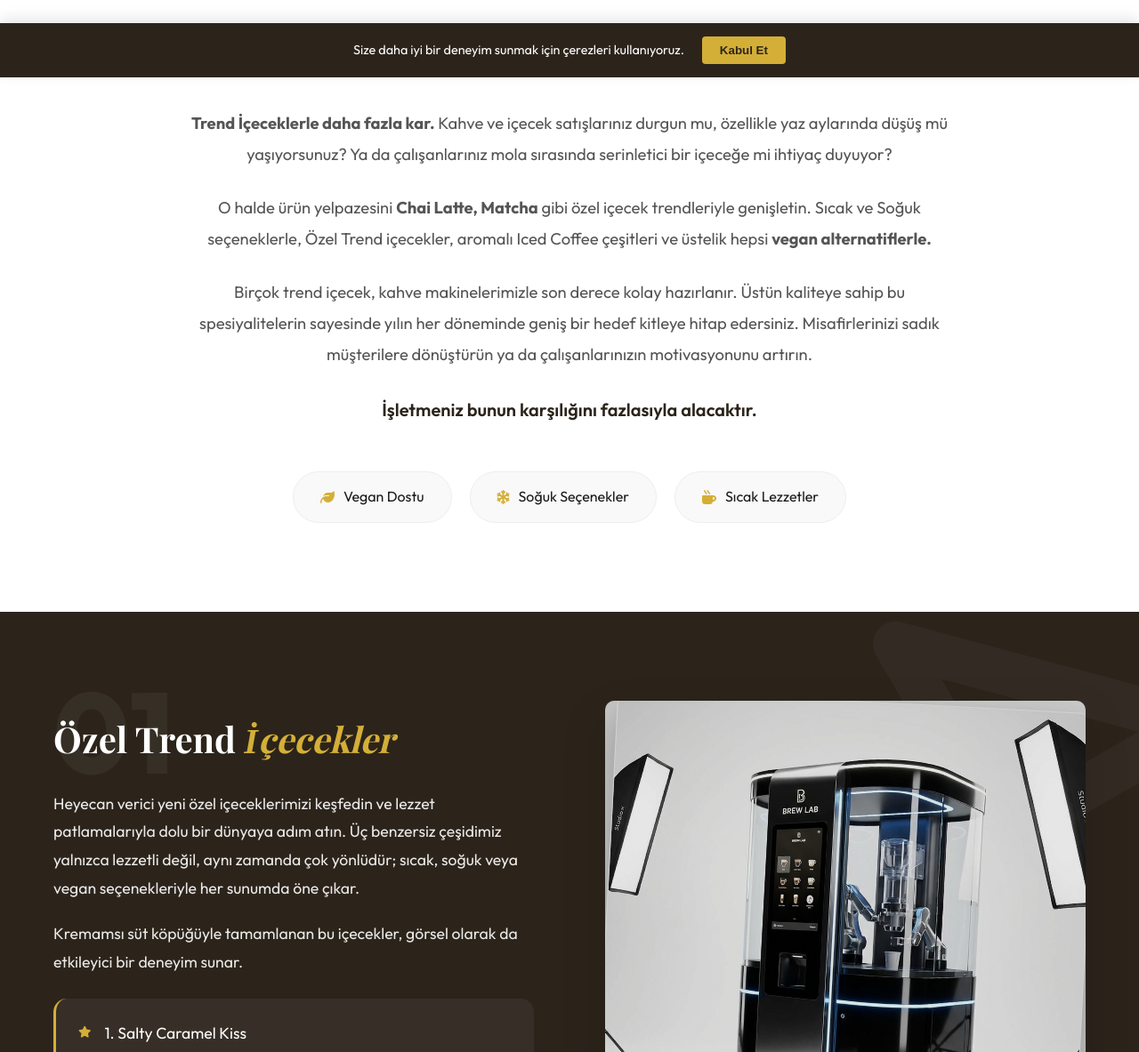
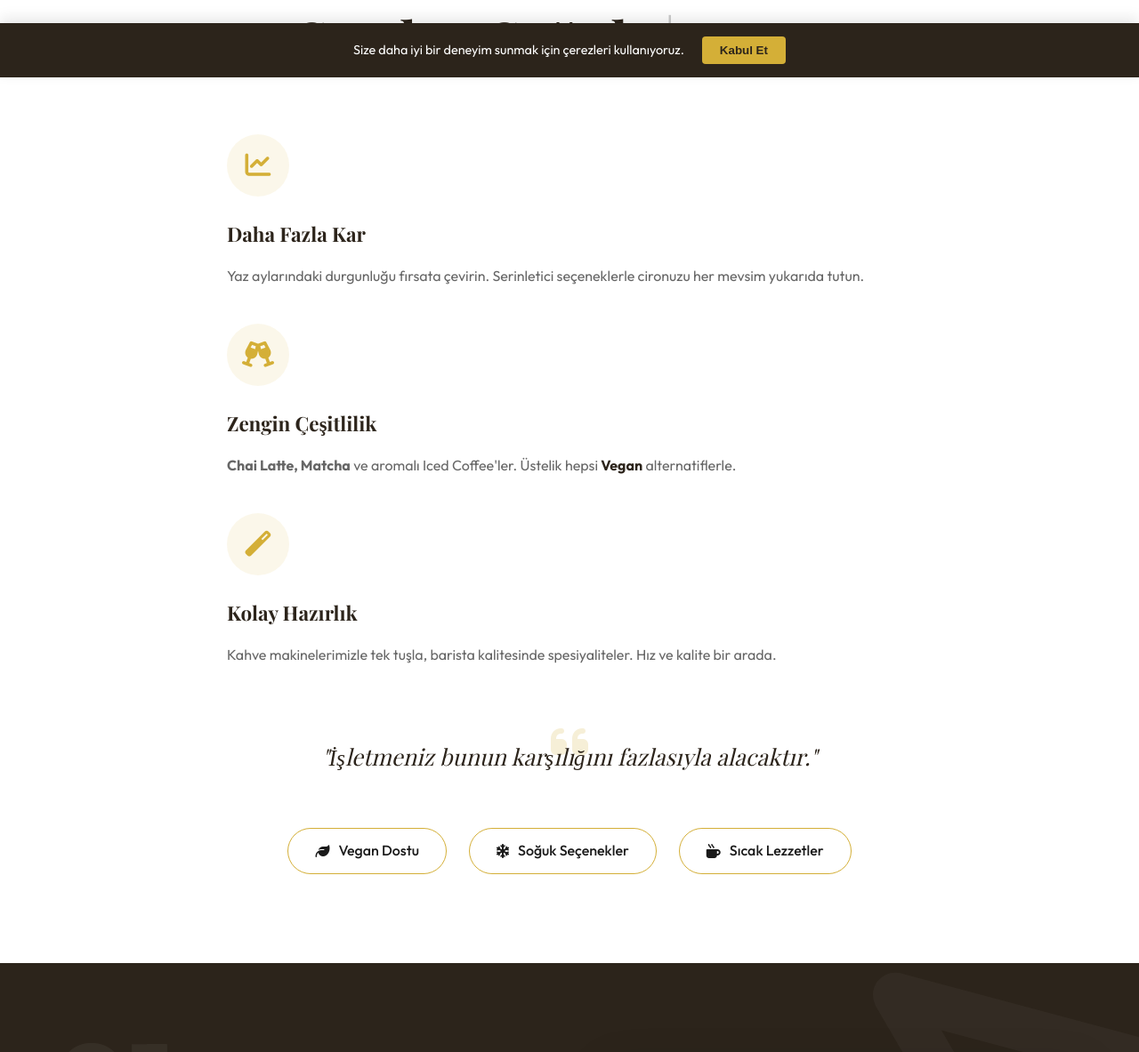
Before and after one commit to gokhanyigit06/Macc-cino, a plain HTML site: page trends.html in a window 1280 px wide. Shown: the part 713-1896 px from the top of the page at 89% size. Drawn offline with nearby package versions, Linux system fonts and the light colour scheme; a web font is replaced by a local one.

Commit message:
style: Visual upgrade for trends.html intro section - card grid & premium typography

```diff
--- a/trends.html
+++ b/trends.html
@@ -139,50 +139,101 @@
 
     <!-- Intro Text Section: Sıcak - Soğuk - Vegan -->
     <section class="section" style="padding: 100px 0; background-color: #fff;">
-        <div class="container reveal" style="text-align: center; max-width: 900px;">
+        <div class="container reveal" style="text-align: center; max-width: 850px;">
             <span
-                style="display: block; color: var(--primary-dark); font-size: 1rem; font-weight: 700; letter-spacing: 2px; text-transform: uppercase; margin-bottom: 15px;">FIRSATLARI
+                style="display: block; color: var(--primary-dark); font-size: 0.9rem; font-weight: 800; letter-spacing: 3px; text-transform: uppercase; margin-bottom: 20px; font-family: 'Outfit', sans-serif; opacity: 0.7;">FIRSATLARI
                 YAKALAYIN</span>
+
             <h2
-                style="font-size: 3rem; color: var(--primary-dark); margin-bottom: 40px; font-family: 'Playfair Display', serif;">
-                Sıcak – Soğuk - <span style="color: var(--accent-gold); font-style: italic;">Vegan</span>
+                style="font-size: 3.8rem; color: var(--primary-dark); margin-bottom: 50px; font-family: 'Playfair Display', serif; line-height: 1.2;">
+                Sıcak – Soğuk <span style="margin: 0 10px; color: #ccc; font-weight: 300;">|</span> <span
+                    style="color: var(--accent-gold); font-style: italic; font-weight: 400;">Vegan</span>
             </h2>
 
-            <div style="font-size: 1.15rem; line-height: 1.9; color: #555;">
-                <p style="margin-bottom: 25px;">
-                    <strong>Trend İçeceklerle daha fazla kar.</strong> Kahve ve içecek satışlarınız durgun mu, özellikle
-                    yaz aylarında düşüş mü yaşıyorsunuz?
-                    Ya da çalışanlarınız mola sırasında serinletici bir içeceğe mi ihtiyaç duyuyor?
-                </p>
-                <p style="margin-bottom: 25px;">
-                    O halde ürün yelpazesini <strong>Chai Latte, Matcha</strong> gibi özel içecek trendleriyle
-                    genişletin.
-                    Sıcak ve Soğuk seçeneklerle, Özel Trend içecekler, aromalı Iced Coffee çeşitleri ve üstelik hepsi
-                    <strong>vegan alternatiflerle.</strong>
-                </p>
-                <p style="margin-bottom: 25px;">
-                    Birçok trend içecek, kahve makinelerimizle son derece kolay hazırlanır. Üstün kaliteye sahip bu
-                    spesiyalitelerin sayesinde
-                    yılın her döneminde geniş bir hedef kitleye hitap edersiniz. Misafirlerinizi sadık müşterilere
-                    dönüştürün ya da çalışanlarınızın motivasyonunu artırın.
-                </p>
-                <p style="font-weight: 600; color: var(--primary-dark); font-size: 1.25rem;">
-                    İşletmeniz bunun karşılığını fazlasıyla alacaktır.
-                </p>
+            <!-- Visual Feature Grid (Replaces Text Wall) -->
+            <div class="grid-3" style="gap: 40px; margin: 40px 0 60px; text-align: left;">
+
+                <!-- Card 1: Profit & Seasonality -->
+                <div style="padding: 20px; transition: transform 0.3s;"
+                    onmouseover="this.style.transform='translateY(-5px)'"
+                    onmouseout="this.style.transform='translateY(0)'">
+                    <div
+                        style="width: 70px; height: 70px; background: rgba(212, 175, 55, 0.1); border-radius: 50%; display: flex; align-items: center; justify-content: center; margin-bottom: 25px;">
+                        <i class="fas fa-chart-line" style="color: var(--accent-gold); font-size: 1.8rem;"></i>
+                    </div>
+                    <h3
+                        style="font-family: 'Playfair Display', serif; font-size: 1.4rem; color: var(--primary-dark); margin-bottom: 15px;">
+                        Daha Fazla Kar</h3>
+                    <p style="font-size: 1rem; color: #666; line-height: 1.7;">
+                        Yaz aylarındaki durgunluğu fırsata çevirin. Serinletici seçeneklerle cironuzu her mevsim
+                        yukarıda tutun.
+                    </p>
+                </div>
+
+                <!-- Card 2: Variety -->
+                <div style="padding: 20px; transition: transform 0.3s;"
+                    onmouseover="this.style.transform='translateY(-5px)'"
+                    onmouseout="this.style.transform='translateY(0)'">
+                    <div
+                        style="width: 70px; height: 70px; background: rgba(212, 175, 55, 0.1); border-radius: 50%; display: flex; align-items: center; justify-content: center; margin-bottom: 25px;">
+                        <i class="fas fa-glass-cheers" style="color: var(--accent-gold); font-size: 1.8rem;"></i>
+                    </div>
+                    <h3
+                        style="font-family: 'Playfair Display', serif; font-size: 1.4rem; color: var(--primary-dark); margin-bottom: 15px;">
+                        Zengin Çeşitlilik</h3>
+                    <p style="font-size: 1rem; color: #666; line-height: 1.7;">
+                        <strong>Chai Latte, Matcha</strong> ve aromalı Iced Coffee'ler. Üstelik hepsi <strong
+                            style="color: var(--primary-dark);">Vegan</strong> alternatiflerle.
+                    </p>
+                </div>
+
+                <!-- Card 3: Easy Operation -->
+                <div style="padding: 20px; transition: transform 0.3s;"
+                    onmouseover="this.style.transform='translateY(-5px)'"
+                    onmouseout="this.style.transform='translateY(0)'">
+                    <div
+                        style="width: 70px; height: 70px; background: rgba(212, 175, 55, 0.1); border-radius: 50%; display: flex; align-items: center; justify-content: center; margin-bottom: 25px;">
+                        <i class="fas fa-magic" style="color: var(--accent-gold); font-size: 1.8rem;"></i>
+                    </div>
+                    <h3
+                        style="font-family: 'Playfair Display', serif; font-size: 1.4rem; color: var(--primary-dark); margin-bottom: 15px;">
+                        Kolay Hazırlık</h3>
+                    <p style="font-size: 1rem; color: #666; line-height: 1.7;">
+                        Kahve makinelerimizle tek tuşla, barista kalitesinde spesiyaliteler. Hız ve kalite bir arada.
+                    </p>
+                </div>
+
             </div>
 
-            <div style="margin-top: 50px; display: flex; justify-content: center; gap: 20px; flex-wrap: wrap;">
-                <div
-                    style="padding: 15px 30px; background: #f9f9f9; border-radius: 50px; border: 1px solid #eee; display: flex; align-items: center; gap: 10px;">
-                    <i class="fas fa-leaf" style="color: var(--accent-gold);"></i> <span>Vegan Dostu</span>
+            <!-- Bottom Quote -->
+            <div style="margin-bottom: 40px; position: relative; padding: 0 20px;">
+                <i class="fas fa-quote-left"
+                    style="color: rgba(212, 175, 55, 0.2); font-size: 3rem; position: absolute; top: -20px; left: 50%; transform: translateX(-50%);"></i>
+                <p
+                    style="font-family: 'Playfair Display', serif; color: var(--primary-dark); font-size: 1.6rem; font-style: italic; position: relative; z-index: 1;">
+                    "İşletmeniz bunun karşılığını fazlasıyla alacaktır."
+                </p>
+
+            </div>
+
+            <div style="margin-top: 60px; display: flex; justify-content: center; gap: 25px; flex-wrap: wrap;">
+                <div style="padding: 12px 30px; background: transparent; border-radius: 50px; border: 1px solid var(--accent-gold); display: flex; align-items: center; gap: 10px; transition: all 0.3s ease; cursor: default;"
+                    onmouseover="this.style.background='var(--accent-gold)'; this.style.color='#fff';"
+                    onmouseout="this.style.background='transparent'; this.style.color='inherit';">
+                    <i class="fas fa-leaf" style="color: inherit;"></i> <span style="font-weight: 500;">Vegan
+                        Dostu</span>
                 </div>
-                <div
-                    style="padding: 15px 30px; background: #f9f9f9; border-radius: 50px; border: 1px solid #eee; display: flex; align-items: center; gap: 10px;">
-                    <i class="fas fa-snowflake" style="color: var(--accent-gold);"></i> <span>Soğuk Seçenekler</span>
+                <div style="padding: 12px 30px; background: transparent; border-radius: 50px; border: 1px solid var(--accent-gold); display: flex; align-items: center; gap: 10px; transition: all 0.3s ease; cursor: default;"
+                    onmouseover="this.style.background='var(--accent-gold)'; this.style.color='#fff';"
+                    onmouseout="this.style.background='transparent'; this.style.color='inherit';">
+                    <i class="fas fa-snowflake" style="color: inherit;"></i> <span style="font-weight: 500;">Soğuk
+                        Seçenekler</span>
                 </div>
-                <div
-                    style="padding: 15px 30px; background: #f9f9f9; border-radius: 50px; border: 1px solid #eee; display: flex; align-items: center; gap: 10px;">
-                    <i class="fas fa-mug-hot" style="color: var(--accent-gold);"></i> <span>Sıcak Lezzetler</span>
+                <div style="padding: 12px 30px; background: transparent; border-radius: 50px; border: 1px solid var(--accent-gold); display: flex; align-items: center; gap: 10px; transition: all 0.3s ease; cursor: default;"
+                    onmouseover="this.style.background='var(--accent-gold)'; this.style.color='#fff';"
+                    onmouseout="this.style.background='transparent'; this.style.color='inherit';">
+                    <i class="fas fa-mug-hot" style="color: inherit;"></i> <span style="font-weight: 500;">Sıcak
+                        Lezzetler</span>
                 </div>
             </div>
         </div>
```
